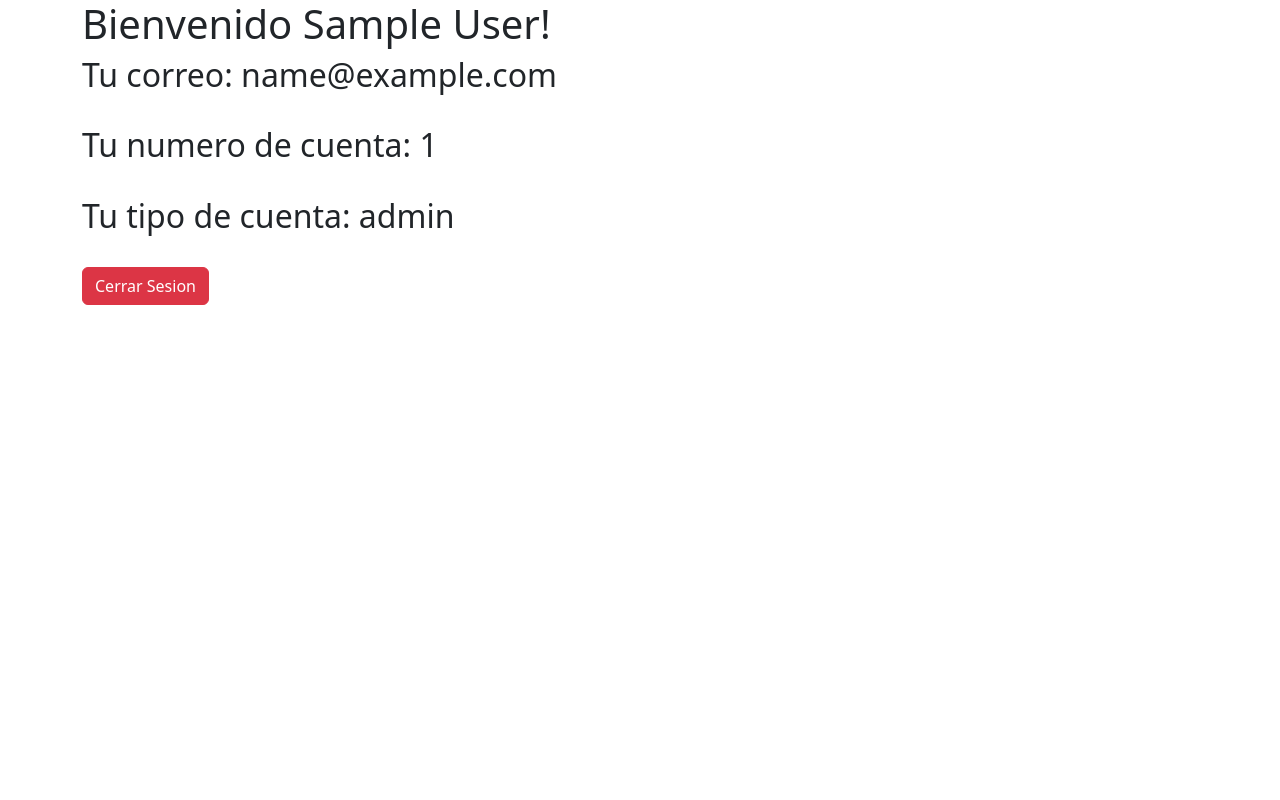
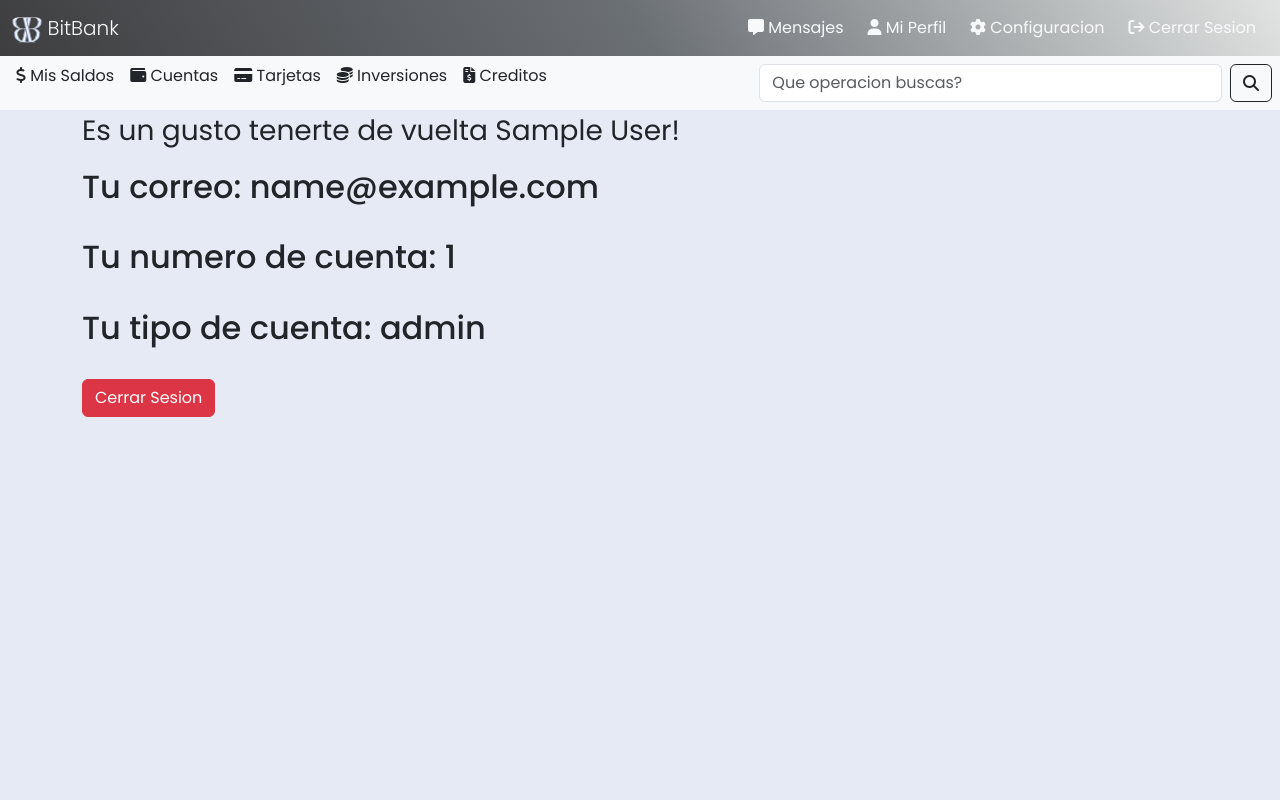
Before and after one commit to XimDelabra/BitBank, a PHP site: page /mysesion.php in a window 1280 px wide. Run offline with PHP 8.4, Linux system fonts and the light colour scheme; the visitor is signed in with stand-in values (Sample User, id 1); some libraries are stand-ins or nearby versions.

Commit message:
Primeros arreglos de Mysesion

```diff
--- a/mysesion.php
+++ b/mysesion.php
@@ -4,19 +4,67 @@ session_start();
 ?>
 <!DOCTYPE html>
 <html lang="en">
+
 <head>
     <meta charset="UTF-8">
     <meta name="viewport" content="width=device-width, initial-scale=1.0">
-    <title>Document</title>
+    <title>Mi Sesion</title>
+    <link rel="stylesheet" href="style.css">
+    <link rel="shortcut icon" href="images/logo.png" type="image/x-icon">
+    <!-- CDN Font Awasome -->
+    <script src="https://kit.fontawesome.com/f60af16eb1.js" crossorigin="anonymous"></script>
+    <!-- Poppins Font -->
+    <link rel="preconnect" href="https://fonts.googleapis.com">
+    <link rel="preconnect" href="https://fonts.gstatic.com" crossorigin>
+    <link href="https://fonts.googleapis.com/css2?family=Poppins:ital,wght@0,100;0,200;0,300;0,400;0,500;0,600;0,700;0,800;0,900;1,100;1,200;1,300;1,400;1,500;1,600;1,700;1,800;1,900&display=swap" rel="stylesheet">
 </head>
-<body>
+
+<body class="sesion-body">
+    <nav class="navbar navbar-expand-lg">
+        <div class="container-fluid">
+            <a class="navbar-brand text-light" href="index.php">
+                <img class="logo" src="images/logo.png" alt="">
+                BitBank
+            </a>
+            <button class="navbar-toggler" type="button" data-bs-toggle="collapse" data-bs-target="#navbarNavAltMarkup" aria-controls="navbarNavAltMarkup" aria-expanded="false" aria-label="Toggle navigation">
+                <span class="navbar-toggler-icon"></span>
+            </button>
+            <div class="collapse navbar-collapse" id="navbarNavAltMarkup">
+                <div class="navbar-nav ms-auto">
+
+                    <a class="nav-link text-light nav-btns mx-1" href="#"> <i class="fa-solid fa-message"></i> Mensajes</a>
+                    <a class="nav-link text-light nav-btns mx-1" href="#"> <i class="fa-solid fa-user"></i> Mi Perfil</a>
+                    <a class="nav-link text-light nav-btns mx-1" href="#"> <i class="fa-solid fa-gear"></i> Configuracion</a>
+                    <a class="nav-link text-light nav-btns mx-1" href="logout.php"> <i class="fa-solid fa-arrow-right-from-bracket"></i> Cerrar Sesion</a>
+
+                </div>
+            </div>
+        </div>
+    </nav>
+    <div class="container-fluid bg-light p-2">
+        <div class="row">
+            <div class="col-7 d-flex justify-content-start ">
+                <a href="#" class="nav-link mx-2"><i class="fa-solid fa-dollar-sign"></i> Mis Saldos</a>
+                <a href="#" class="nav-link mx-2"><i class="fa-solid fa-wallet"></i> Cuentas</a>
+                <a href="#" class="nav-link mx-2"><i class="fa-solid fa-credit-card"></i> Tarjetas</a>
+                <a href="#" class="nav-link mx-2"><i class="fa-solid fa-coins"></i> Inversiones</a>
+                <a href="#" class="nav-link mx-2"><i class="fa-solid fa-file-invoice-dollar"></i> Creditos</a>
+            </div>
+            <div class="col-5 d-flex justify-content-start">
+                <input class="form-control me-2" type="search" placeholder="Que operacion buscas?" aria-label="Search">
+                <button class="btn btn-outline-dark" type="submit"><i class="fa-solid fa-magnifying-glass"></i></button>
+            </div>
+        </div>
+    </div>
+
     <div class="container">
-        <h1 >Bienvenido <?php echo($_SESSION['nombre']); ?>!</h1>
-        <h2>Tu correo: <?php echo($_SESSION['correo']); ?> </h2><br>
-        <h2>Tu numero de cuenta: <?php echo($_SESSION['numero_cuenta']); ?> </h2><br>
-        <h2>Tu tipo de cuenta: <?php echo($_SESSION['tipo_cuenta']); ?> </h2><br>
+        <p class="fs-3">Es un gusto tenerte de vuelta <?php echo ($_SESSION['nombre']); ?>!</p>
+        <h2>Tu correo: <?php echo ($_SESSION['correo']); ?> </h2><br>
+        <h2>Tu numero de cuenta: <?php echo ($_SESSION['numero_cuenta']); ?> </h2><br>
+        <h2>Tu tipo de cuenta: <?php echo ($_SESSION['tipo_cuenta']); ?> </h2><br>
         <a href="logout.php" class="btn btn-danger">Cerrar Sesion</a>
 
     </div>
 </body>
+
 </html>
--- a/style.css
+++ b/style.css
@@ -13,7 +13,9 @@
 .navbar .logo {
     width: 30px;
 }
-
+.nav-btns:hover{
+    border-bottom: solid 2px white;
+}
 body {
     background:
         linear-gradient(135deg, #0000 18.75%, #e6eaf5 0 31.25%, #0000 0),
```
Also changed, not shown: index.php (+4 -3 lines).
